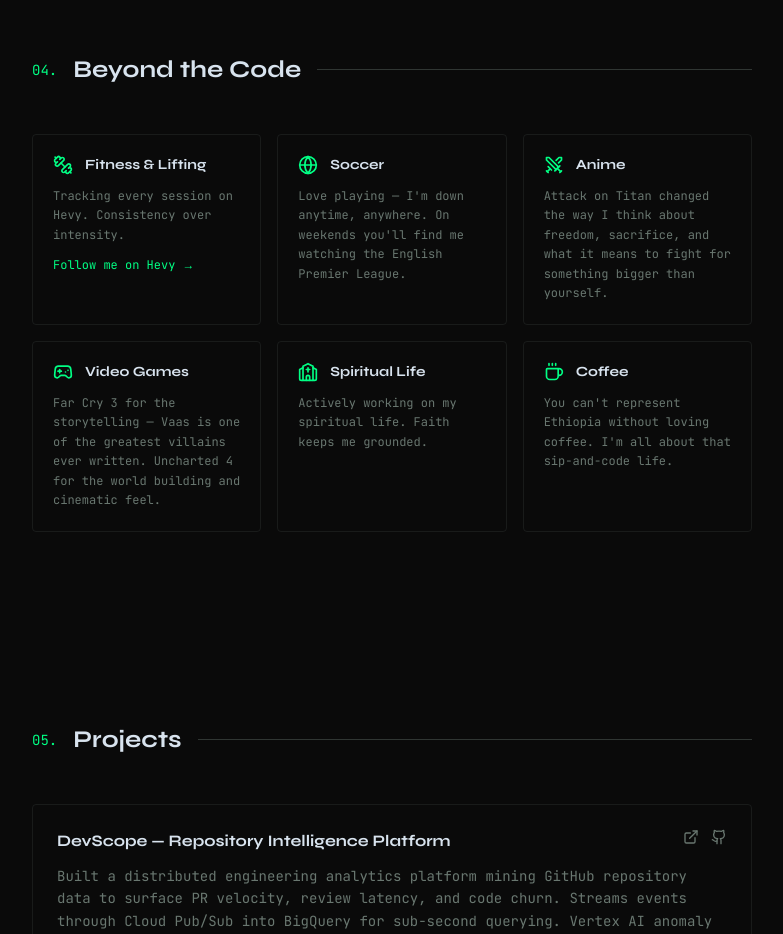
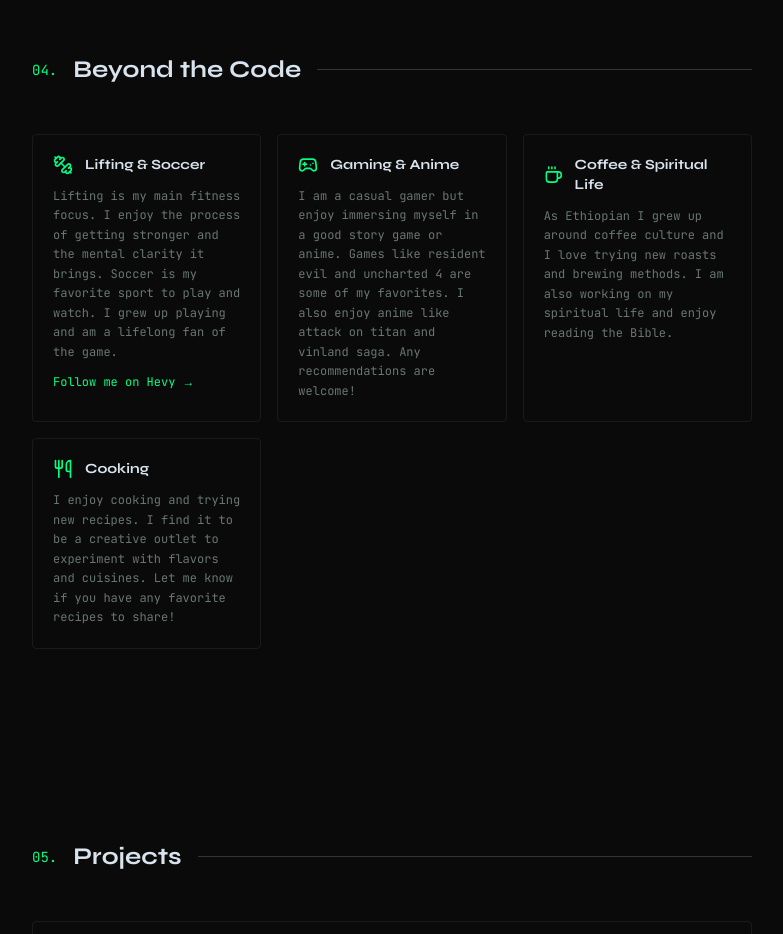
Before and after one commit to bereketlemma/bereket-portfolio, a Next.js app: page / in a window 1280 px wide. Shown: the part 3480-4414 px from the top of the page, without its empty margins (248-1031 px from the left). Built offline with nearby package versions, Linux system fonts and the light colour scheme.

Commit message:
feat: merge hobbies into 4 cards

```diff
--- a/app/home/_components/hobbies.tsx
+++ b/app/home/_components/hobbies.tsx
@@ -2,7 +2,7 @@
 
 import Link from "next/link"
 import { useInView } from "react-intersection-observer"
-import { Dumbbell, Swords, Gamepad2, Church, Coffee } from "lucide-react"
+import { Dumbbell, Swords, Gamepad2, Church, Coffee, Utensils } from "lucide-react"
 import type { LucideIcon } from "lucide-react"
 
 // Custom soccer ball icon (Lucide doesn't have one)
@@ -24,49 +24,32 @@ const hobbies: {
 }[] = [
   {
     icon: Dumbbell,
-    title: "Fitness & Lifting",
+    title: "Lifting & Soccer",
     description:
-      "Tracking every session on Hevy. Consistency over intensity.",
+      "Lifting is my main fitness focus. I enjoy the process of getting stronger and the mental clarity it brings. Soccer is my favorite sport to play and watch. I grew up playing and am a lifelong fan of the game.",
     link: "https://hevy.com/user/bereket10",
     linkLabel: "Follow me on Hevy →",
   },
   {
-    icon: SoccerBall,
-    title: "Soccer",
+    icon: Gamepad2,
+    title: "Gaming & Anime",
     description:
-      "Love playing — I'm down anytime, anywhere. On weekends you'll find me watching the English Premier League.",
-    link: null,
-    linkLabel: null,
-  },
-  {
-    icon: Swords,
-    title: "Anime",
-    description:
-      "Attack on Titan changed the way I think about freedom, sacrifice, and what it means to fight for something bigger than yourself.",
-    link: null,
-    linkLabel: null,
-  },
-  {
-    icon: Gamepad2,
-    title: "Video Games",
-    description:
-      "Far Cry 3 for the storytelling — Vaas is one of the greatest villains ever written. Uncharted 4 for the world building and cinematic feel.",
-    link: null,
-    linkLabel: null,
-  },
-  {
-    icon: Church,
-    title: "Spiritual Life",
-    description:
-      "Actively working on my spiritual life. Faith keeps me grounded.",
+      "I am a casual gamer but enjoy immersing myself in a good story game or anime. Games like resident evil and uncharted 4 are some of my favorites. I also enjoy anime like attack on titan and vinland saga. Any recommendations are welcome!",
     link: null,
     linkLabel: null,
   },
   {
     icon: Coffee,
-    title: "Coffee",
+    title: "Coffee & Spiritual Life",
+    description: "As Ethiopian I grew up around coffee culture and I love trying new roasts and brewing methods. I am also working on my spiritual life and enjoy reading the Bible.",
+    linkLabel: null,
+    link: null
+  },
+  {
+    icon: Utensils,
+    title: "Cooking",
     description:
-      "You can't represent Ethiopia without loving coffee. I'm all about that sip-and-code life.",
+      "I enjoy cooking and trying new recipes. I find it to be a creative outlet to experiment with flavors and cuisines. Let me know if you have any favorite recipes to share!",
     link: null,
     linkLabel: null,
   },
```
